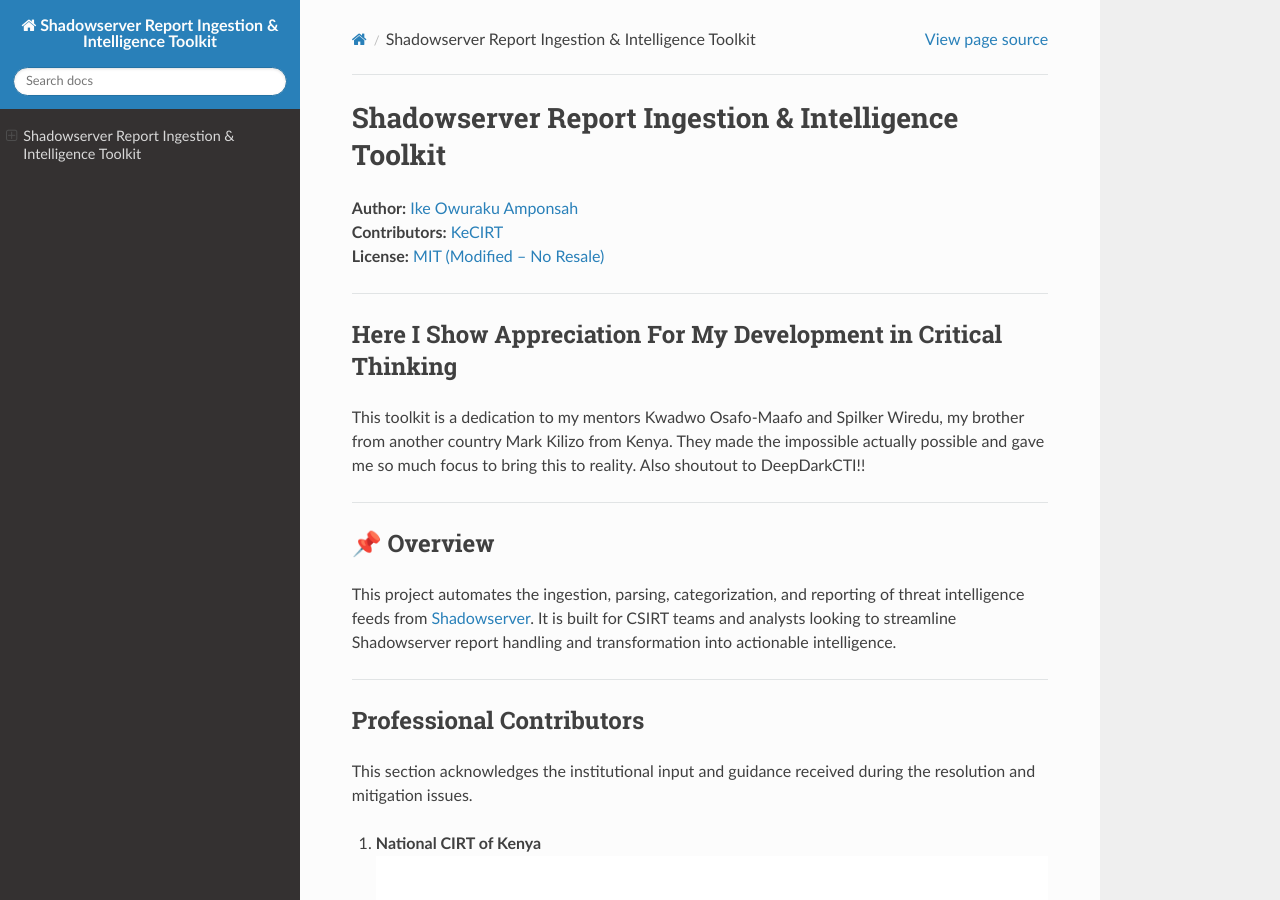
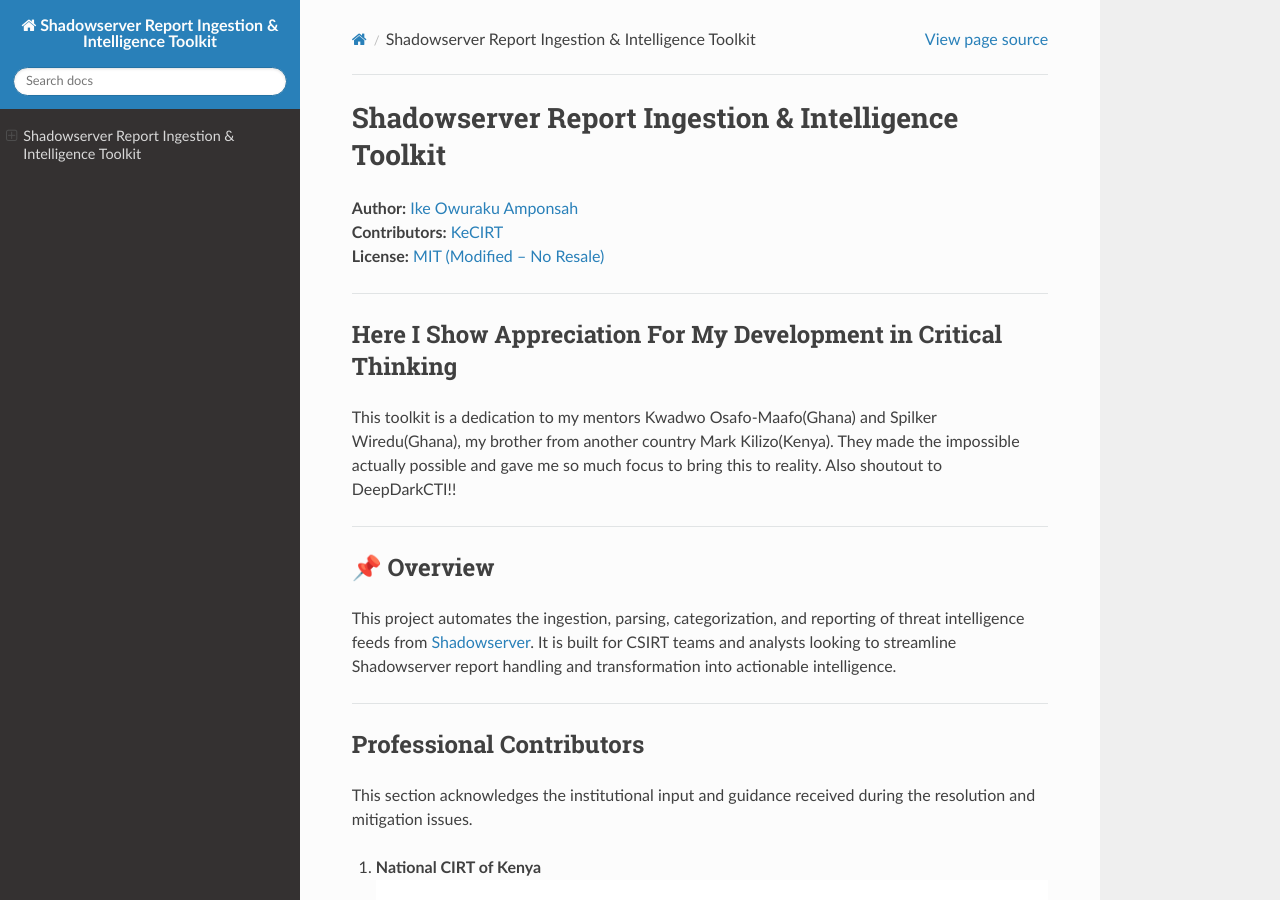
Before and after one commit to anonghosty/shadowserver_email_automation, a Sphinx documentation site: the page built from docs/index.md, in a window 1280 px wide and 900 px high. Built offline with Sphinx 7.4.7 and the Read the Docs theme 3.1.0, drawn with Linux system fonts in a browser that asks for light colours.

Commit message:
Update index.md

```diff
--- a/docs/index.md
+++ b/docs/index.md
@@ -13,7 +13,7 @@
 
 ## Here I Show Appreciation For My Development in Critical Thinking
 
-This toolkit is a dedication to my mentors Kwadwo Osafo-Maafo and Spilker Wiredu, my brother from another country Mark Kilizo from Kenya.
+This toolkit is a dedication to my mentors Kwadwo Osafo-Maafo(Ghana) and Spilker Wiredu(Ghana), my brother from another country Mark Kilizo(Kenya).
 They made the impossible actually possible and gave me so much focus to bring this to reality. Also shoutout to DeepDarkCTI!!
 
 ---
```
